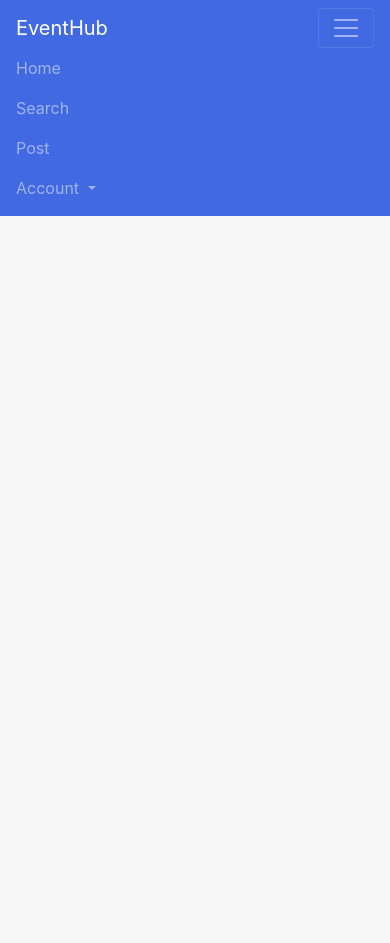
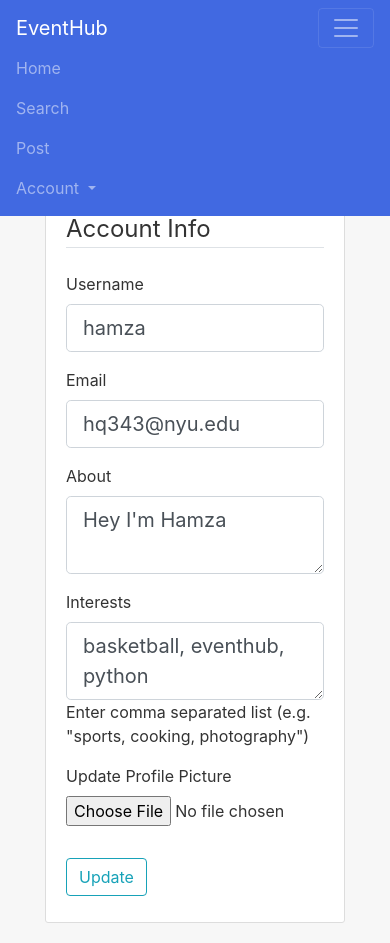
Before and after one commit to Aldrazus/EventHub, a Flask app: page /settings in a window 390 px wide, after a click that opens the changed part. Before the commit the page ends 216 px from the top, so only its background shows below. Run offline with Flask 2, Linux system fonts and the light colour scheme; a user stored in the database is signed in; some libraries are stand-ins or nearby versions; grey boxes are pictures that could not be loaded.

```diff
--- a/app/templates/about.html
+++ b/app/templates/about.html
@@ -1,4 +1,4 @@
-{% extends "user.html" %}
+{% extends "profile.html" %}
 
 {% block user_content %}
 
--- a/app/templates/base.html
+++ b/app/templates/base.html
@@ -44,7 +44,7 @@
                                     Account
                                 </a>
                                 <div class="dropdown-menu" aria-labelledby="navbarDropdown">
-                                    <a class="dropdown-item" href="{{ url_for('auth.user', username=current_user.username) }}">Your Profile</a>
+                                    <a class="dropdown-item" href="{{ url_for('auth.profile', username=current_user.username) }}">Your Profile</a>
                                     <div class="dropdown-divider"></div>
                                     <a class="dropdown-item" href="{{ url_for('auth.settings') }}">Account Settings</a>
                                     <div class="dropdown-divider"></div>
--- a/app/templates/card-event.html
+++ b/app/templates/card-event.html
@@ -6,10 +6,10 @@
         </p>
         <p>Date: {{ moment(event.start_time).format('LLL') }}</p>
         <p>Location: {{ event.location }}</p>
-        <a href="{{url_for('home.follow', event_id=event.id)}}">Follow</a>
-        <a href="{{url_for('home.unfollow', event_id=event.id)}}">Unfollow</a>
+        <a href={{url_for('home.follow', event_id=event.id)}}>Follow</a>
+        <a href={{url_for('home.unfollow', event_id=event.id)}}>Unfollow</a>
 	<br>
 
-	<a href="{{url_for('home.event_info', event_id=event.id)}}">More Info</a>
+	<a href={{url_for('home.event_info', event_id=event.id)}}>More Info</a>
     </div>
 </div>
--- a/app/templates/followed_events.html
+++ b/app/templates/followed_events.html
@@ -1,4 +1,4 @@
-{% extends "user.html" %}
+{% extends "profile.html" %}
 
 {% block user_content %}
     <div class="col-md-12">
@@ -7,7 +7,7 @@
         </div>
         <div class="row">
             {% for e in events %}
-                <div class="col-md-4">
+                <div class="col-md-4 container-events">
                     {% set event = e[1] %}
                     {% set author = e[0] %}
                     {% include "card-event.html" %}
--- a/app/templates/posts.html
+++ b/app/templates/posts.html
@@ -1,4 +1,4 @@
-{% extends "base.html" %}
+{% extends "profile.html" %}
 
 {% block content %}
     <h1>Your Events</h1>
--- a/app/templates/settings.html
+++ b/app/templates/settings.html
@@ -1,10 +1,80 @@
 {% extends "base.html" %}
-
-
 
 {% block content %}
 <div class="content-section">
+    <div class="media">
+        <img class="account-img" src="{{ url_for('static', filename = "profile_pics/" + current_user.img_file) }}">
+        <div class="media-body">
+            <br>
+            <h2 class="account-heading">{{ current_user.username }}</h2>
+            <p class="text-secondary">{{ current_user.email }}</p>
+        </div>
+    </div>
+        <form method="POST" action="" enctype="multipart/form-data">
+            {{ form.hidden_tag() }}
+            <fieldset class="form-group">
+                <legend class="border-bottom mb-4">Account Info</legend>
+                <div class="form-group">
+                    {{ form.username.label(class="form-control-label") }}
 
+                    {% if form.username.errors %}
+                        {{ form.username(class="form-control form-control-lg is-invalid") }}
+                        <div class="invalid-feedback">
+                            {% for error in form.username.errors %}
+                                <span>{{ error }}</span>
+                            {% endfor %}
+                        </div>
+                    {% else %}
+                        {{ form.username(class="form-control form-control-lg") }}
+                    {% endif %}
+                </div>
+                <div class="form-group">
+                    {{ form.email.label(class="form-control-label") }}
+
+                    {% if form.email.errors %}
+                        {{ form.email(class="form-control form-control-lg is-invalid") }}
+                        <div class="invalid-feedback">
+                            {% for error in form.email.errors %}
+                                <span>{{ error }}</span>
+                            {% endfor %}
+                        </div>
+                    {% else %}
+                        {{ form.email(class="form-control form-control-lg") }}
+                    {% endif %}
+                </div>
+                <div class="form-group">
+                    {{ form.about.label() }}
+                    {{ form.about(class="form-control form-control-lg") }}
+                    {% if form.about.errors %}
+                        {% for error in form.about.errors %}
+                            <span class="text-danger">{{ error }}</span></br>
+                        {% endfor %}
+                    {% endif %}
+                </div>
+                <div class="form-group">
+                    {{ form.interests.label() }}
+                    {{ form.interests(class="form-control form-control-lg") }}
+                    <span>Enter comma separated list (e.g. "sports, cooking, photography")</span>
+                    {% if form.interests.errors %}
+                        {% for error in form.interests.errors %}
+                            <span class="text-danger">{{ error }}</span></br>
+                        {% endfor %}
+                    {% endif %}
+                </div>
+                <div class="form-group">
+                    {{ form.picture.label() }}
+                    {{ form.picture(class="form-control-file") }}
+                    {% if form.picture.errors %}
+                        {% for error in form.picture.errors %}
+                            <span class="text-danger">{{ error }}</span></br>
+                        {% endfor %}
+                    {% endif %}
+                </div>
+            </fieldset>
+            <div class="form-group">
+                {{ form.submit(class="btn btn-outline-info") }}
+            </div>
+        </form>
 </div>
 
 {% endblock %}
--- a/app/views/auth.py
+++ b/app/views/auth.py
@@ -1,10 +1,12 @@
-from flask import Blueprint, render_template, request, session, url_for, redirect, flash
+from flask import Blueprint, render_template, request, session, url_for, redirect, flash, current_app
 from werkzeug.urls import url_parse
-from app.models import User
+from app.models import User, Activity
 from flask_login import current_user, login_user, logout_user, login_required
-from forms import LoginForm, RegisterForm
+from forms import LoginForm, RegisterForm, AccountSettingsForm
 from app import db
+from PIL import Image
 import config
+import os
 
 
 mod = Blueprint('auth', __name__,
@@ -46,36 +48,83 @@ def register():
         return redirect('/')
     form = RegisterForm()
     if form.validate_on_submit():
-        user = User(username=form.username.data, role=form.role.data)
+        user = User(
+            username=form.username.data,
+            role=form.role.data,
+            email=form.email.data,
+            )
         user.set_password(form.password.data)
         db.session.add(user)
+
+        activity = Activity(
+            subject_id = user.id,
+            type = "user",
+            verb = "registered",
+        )
+
+        db.session.add(activity)
+
         db.session.commit()
+
         flash('successful registration')
         return redirect(url_for('auth.login'))
     return render_template('register.html', title="Register", form=form)
 
+def save_picture(form_picture):
+    _, f_ext = os.path.splitext(form_picture.filename)
+    picture_fn = str(current_user.id) + f_ext
+    picture_path = os.path.join(current_app.root_path, 'static/profile_pics', picture_fn)
+    output_size = (250, 250)
+    i = Image.open(form_picture)
+    i.thumbnail(output_size)
+    i.save(picture_path)
+
+    return picture_fn
+
 @mod.route('/settings', methods=['GET', 'POST'])
 @login_required
 def settings():
-    return render_template('settings.html')
+    form = AccountSettingsForm()
+    if form.validate_on_submit():
+        if form.picture.data:
+            picture_file = save_picture(form.picture.data)
+            current_user.img_file = picture_file
+        current_user.username = form.username.data
+        current_user.email = form.email.data
+        current_user.about = form.about.data
+        current_user.interests = form.interests.data
+        db.session.commit()
+        flash('Your account has been updated!', 'success')
+        return redirect(url_for('auth.settings'))
+    elif request.method == 'GET':
+        form.username.data = current_user.username
+        form.email.data = current_user.email
+        form.about.data = current_user.about
+        form.interests.data = current_user.interests
+    return render_template('settings.html', title='Settings', form=form)
 
-@mod.route('/user/<string:username>', methods=['GET'])
+# Should move this to a user blueprint
+@mod.route('/profile/<string:username>', methods=['GET'])
 @login_required
-def user(username):
+def profile(username):
     # Get info from db based on username, send to template
-    user_info = {
-        'username': username,
-        'role': 'Event Organizer',
-        'about': 'This is an example About Me section.',
-        'img_file': url_for('static', filename='profile_pics/default.jpg'),
-        'interests': [
-            'Computer Science',
-            'Sports',
-            'Basketball',
-            'Movies'
-        ]
-    }
-    # 10 most recent events, with option to show more potentially added later on
+    if username == current_user.username:
+        user = current_user
+    else:
+        user = User.query.filter_by(username=username).first()
+        if user is None:
+            flash('Invalid username or password')
+            return redirect(url_for('auth.login'))
+
+    # Some recent events, with option to show more potentially added later on
     # Should send associated event object to link that in the activity
-    activity = ["Registered for event A", "Created event B"]
-    return render_template('user.html', title=username, user=user_info, activity=activity)
+
+    # activity = ["Registered for event A", "Created event B"]
+
+    activity = Activity.query.filter_by(
+        subject_id=user.id
+        ).order_by(
+            Activity.time.desc()
+            ).limit(10)
+
+    return render_template('profile.html', title=username, user=user, activity=activity)
--- a/forms.py
+++ b/forms.py
@@ -1,9 +1,10 @@
 from flask import request
 from flask_wtf import FlaskForm
-#from flask_wtf.file import FileField, FileAllowed, FileRequired
+from flask_login import current_user
+from flask_wtf.file import FileField, FileAllowed, FileRequired
 from wtforms import StringField, PasswordField, SubmitField, RadioField, TextAreaField
 from wtforms.fields.html5 import DateTimeLocalField
-from wtforms.validators import ValidationError, DataRequired, Email, EqualTo, Required, regexp
+from wtforms.validators import ValidationError, DataRequired, Email, EqualTo, Required, regexp, Length
 from app.models import User
 import re
 
@@ -19,6 +20,8 @@ class RegisterForm(FlaskForm):
         ('Event Organizer', 'Event Organizer')],
         default='Student', validators=[DataRequired()])
     username = StringField('Username', validators=[DataRequired()])
+    email = StringField('Email',
+                        validators=[DataRequired(), Email()])
     password = PasswordField('Password', validators=[DataRequired()])
     password2 = PasswordField(
         'Repeat Password', validators=[DataRequired(), EqualTo('password')])
@@ -55,3 +58,24 @@ class SearchForm(FlaskForm):
         if 'csrf_enabled' not in kwargs:
             kwargs['csrf_enabled'] = False
         super(SearchForm, self).__init__(*args, **kwargs)
+
+class AccountSettingsForm(FlaskForm):
+    username = StringField('Username', validators=[DataRequired()])
+    email = StringField('Email',
+                        validators=[DataRequired(), Email()])
+    about = TextAreaField('About', validators=[Length(max=256)])
+    interests = TextAreaField('Interests', validators=[Length(max=256)])
+    picture = FileField('Update Profile Picture', validators=[FileAllowed(['jpg', 'png'])])
+    submit = SubmitField('Update')
+
+    def validate_username(self, username):
+        if username.data != current_user.username:
+            user = User.query.filter_by(username=username.data).first()
+            if user:
+                raise ValidationError('That username is taken. Please choose a different one.')
+
+    def validate_email(self, email):
+        if email.data != current_user.email:
+            user = User.query.filter_by(email=email.data).first()
+            if user:
+                raise ValidationError('That email is taken. Please choose a different one.')
```
Also changed, not shown: app/models.py (+20 -1 lines), app/templates/profile.html (renamed from app/templates/user.html, +12 -6 lines), app/templates/register.html (+7 -0 lines), app/views/home.py (+12 -1 lines), app/views/organizer.py (+22 -9 lines), app.db, 1 other file.
